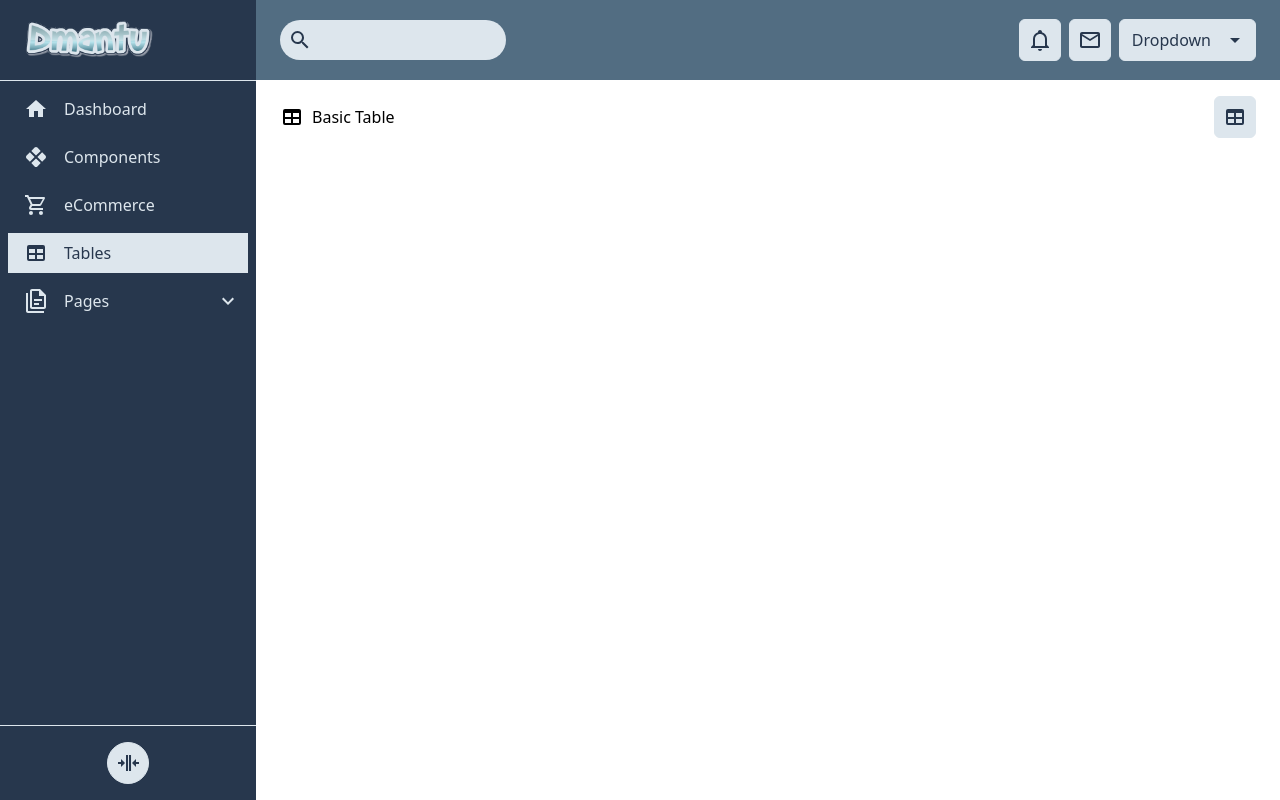
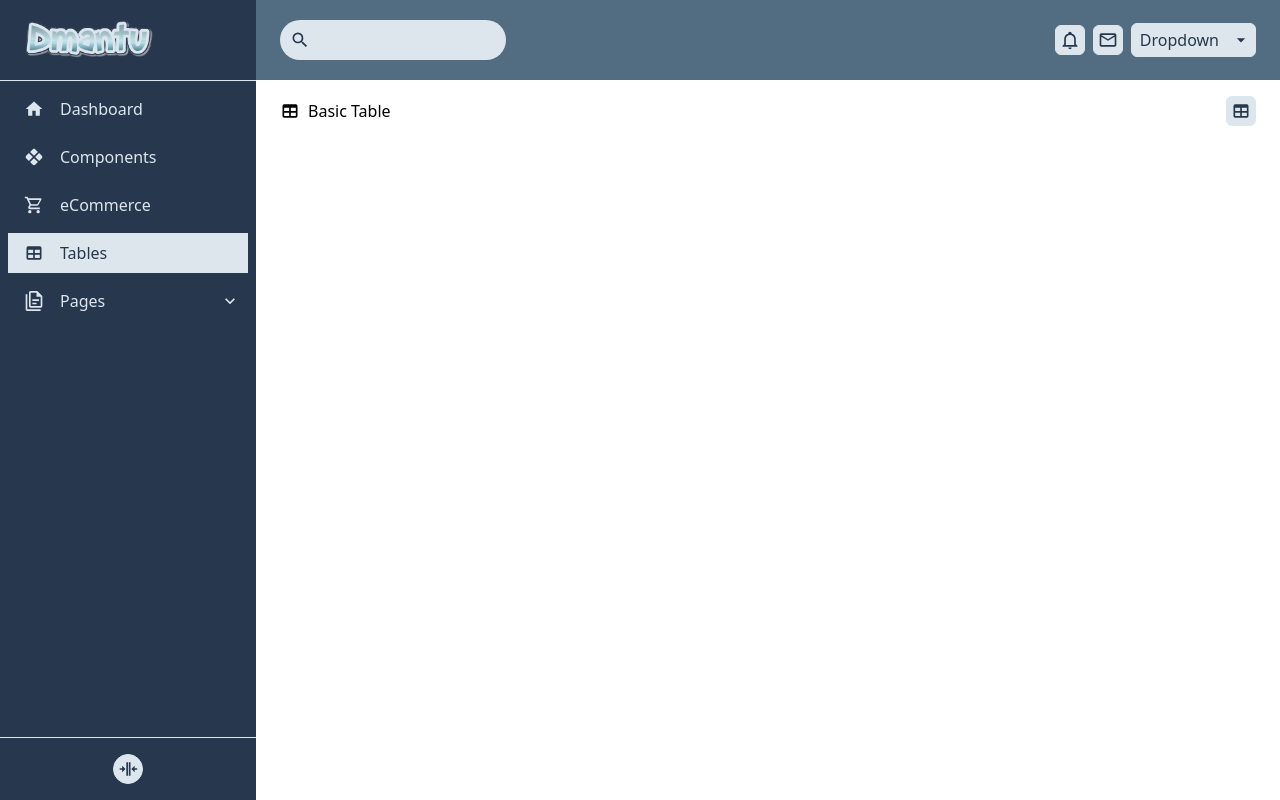
Before and after one commit to vishalkanani99/dmantu-admin, a Vue app: page /tables in a window 1280 px wide. Built offline with nearby package versions, Linux system fonts and the light colour scheme.

Commit message:
fixed: button spacing and color, icon size and navbar dropdown

```diff
--- a/src/color.js
+++ b/src/color.js
@@ -11,16 +11,16 @@ const background = {
   'danger': 'bg-red-600',
   hover: function(color, isLight = false) {
     let bg =  {
-      'theme-dark': isLight ? 'hover:bg-theme-600' : 'hover:bg-theme-900',
-      'theme': isLight ? 'hover:bg-theme-300' : 'hover:bg-theme-600',
-      'theme-light': isLight ? 'hover:bg-theme-300' : 'hover:bg-theme-100',
-      'white': isLight ? 'hover:bg-slate-100' : 'hover:bg-white',
-      'black': isLight ? 'hover:bg-slate-500' : 'hover:bg-black',
-      'gray': isLight ? 'hover:bg-gray-500' : 'hover:bg-gray-600',
-      'info': isLight ? 'hover:bg-blue-500' :'hover:bg-blue-600',
-      'success': isLight ? 'hover:bg-green-500' : 'hover:bg-green-600',
-      'warning': isLight ? 'hover:bg-yellow-500' : 'hover:bg-yellow-600',
-      'danger': isLight ? 'hover:bg-red-500' : 'hover:bg-red-600',
+      'theme-dark': isLight ? 'hover:bg-theme-900/[0.9]' : 'hover:bg-theme-900',
+      'theme': isLight ? 'hover:bg-theme-600/[0.9]' : 'hover:bg-theme-600',
+      'theme-light': isLight ? 'hover:bg-theme-100/[0.9]' : 'hover:bg-theme-100',
+      'white': isLight ? 'hover:bg-white/[0.9]' : 'hover:bg-white',
+      'black': isLight ? 'hover:bg-black/[0.9]' : 'hover:bg-black',
+      'gray': isLight ? 'hover:bg-gray-600/[0.9]' : 'hover:bg-gray-600',
+      'info': isLight ? 'hover:bg-blue-600/[0.9]' :'hover:bg-blue-600',
+      'success': isLight ? 'hover:bg-green-600/[0.9]' : 'hover:bg-green-600',
+      'warning': isLight ? 'hover:bg-yellow-600/[0.9]' : 'hover:bg-yellow-600',
+      'danger': isLight ? 'hover:bg-red-600/[0.9]' : 'hover:bg-red-600',
     }
     return bg[color];
   }
--- a/src/components/Button.vue
+++ b/src/components/Button.vue
@@ -38,7 +38,7 @@ import { getButtonStyle } from '../color.js';
       'flex items-center',
       'focus:outline-none',
       'select-none',
-      props.label ? 'px-4 py-2' : 'p-2',
+      'p-1',
       props.rounded ? 'rounded-full' : 'rounded-md',
       getButtonStyle(props.color, props.outline),
     ];
--- a/src/components/Icon.vue
+++ b/src/components/Icon.vue
@@ -6,7 +6,7 @@ const props = defineProps({
   },
   size: {
     type: [String, Number],
-    default: 24,
+    default: 20,
   },
   viewbox: {
     type: String,
@@ -17,7 +17,7 @@ const props = defineProps({
 </script>
 
 <template>
-  <span>
+  <span class="inline-flex justify-center items-center">
     <svg
       :viewBox="viewbox"
       :width="size"
--- a/src/components/NavBar.vue
+++ b/src/components/NavBar.vue
@@ -30,7 +30,7 @@ const items = computed(() => {
 });
 </script>
 <template>
-  <div class="fixed flex justify-between items-center top-0 left-0 right-0 bg-theme-600 h-20 px-6 py-4 overflow-hidden">
+  <div class="fixed flex justify-between items-center top-0 left-0 right-0 bg-theme-600 h-20 px-6 py-4">
     <Button v-if="hasMenuBtn" class="order-first" color="theme-light" :iconPath="mdiMenu" @click="$emit('toggleMenu')" />
     <FieldGroup>
       <Field color="theme-light" v-model="search" :inputLeftIcon="mdiMagnify" rounded />
```
